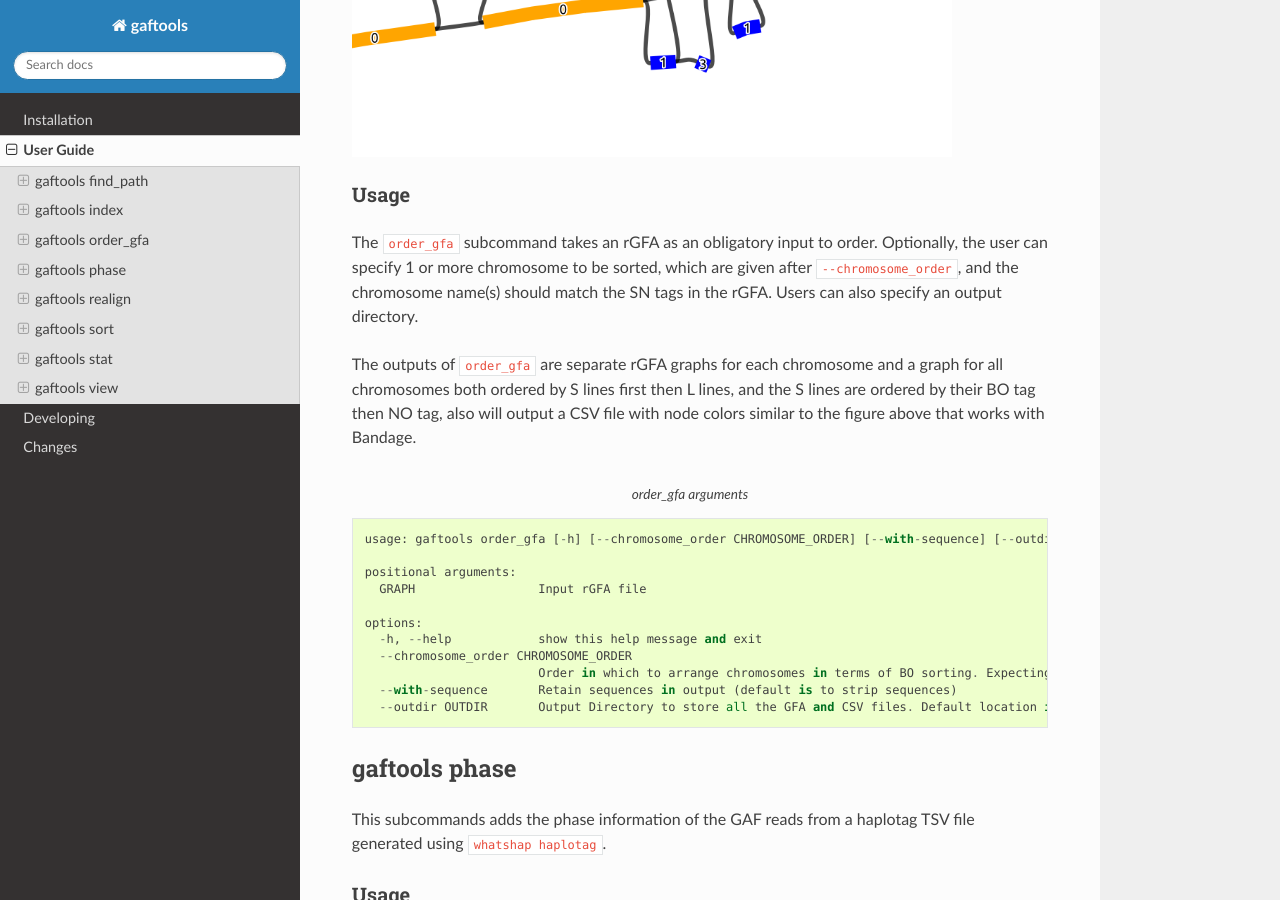
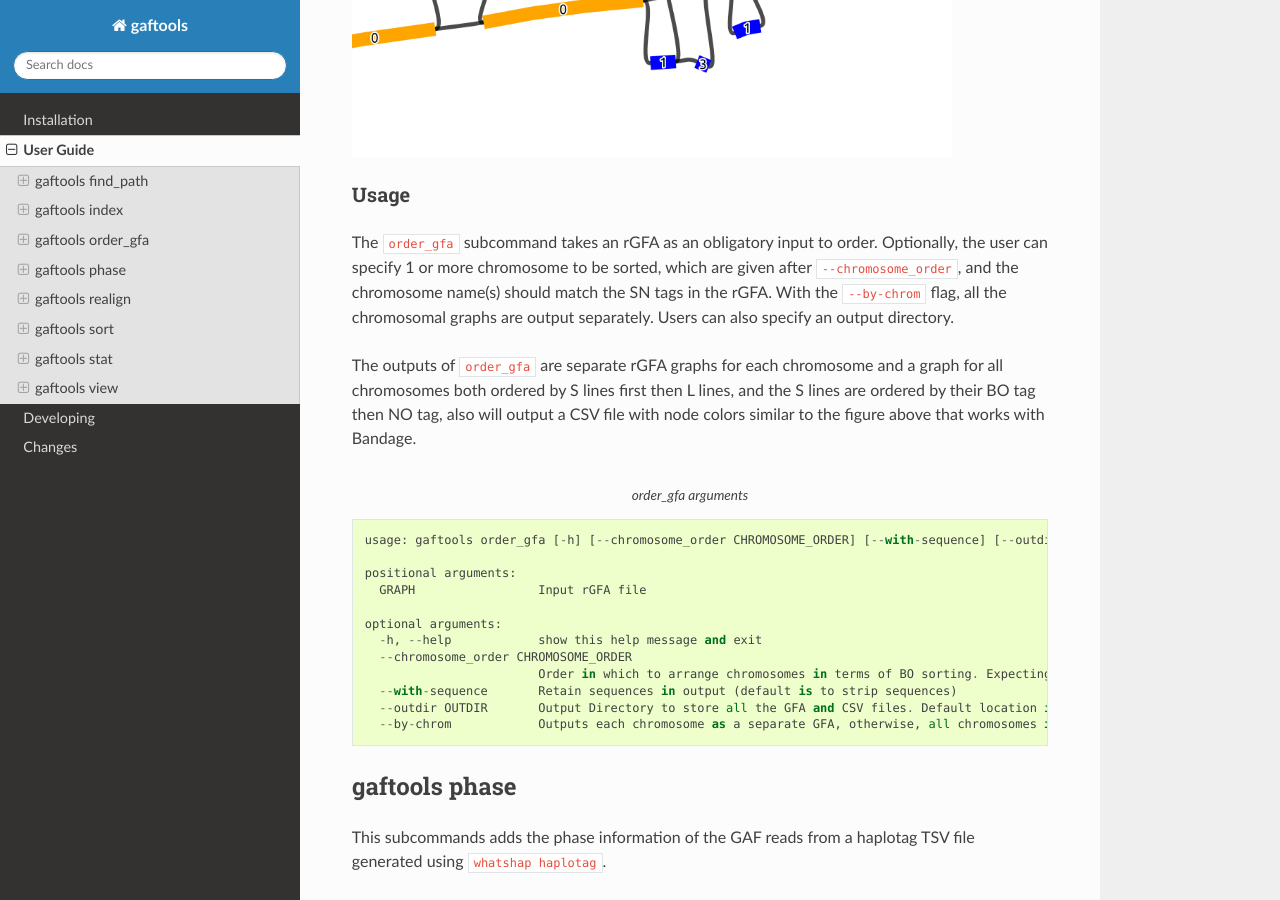
Before and after one commit to marschall-lab/gaftools, a Sphinx documentation site: the page built from docs/guide.rst, in a window 1280 px wide and 900 px high, scrolled down 3178 px. Built offline with Sphinx 7.4.7 and the Read the Docs theme 3.1.0, drawn with Linux system fonts in a browser that asks for light colours; the version number could not be read and is left out.

Commit message:
updated order_gfa documentation

```diff
--- a/docs/guide.rst
+++ b/docs/guide.rst
@@ -129,6 +129,7 @@ Usage
 -----
 The :code:`order_gfa` subcommand takes an rGFA as an obligatory input to order. Optionally, the user can specify 1 or more chromosome to be sorted,
 which are given after :code:`--chromosome_order`, and the chromosome name(s) should match the SN tags in the rGFA.
+With the :code:`--by-chrom` flag, all the chromosomal graphs are output separately.
 Users can also specify an output directory.
 
 The outputs of :code:`order_gfa` are separate rGFA graphs for each chromosome and a graph for all chromosomes both ordered by S lines first then L lines, and the S lines are ordered by
@@ -137,17 +138,18 @@ their BO tag then NO tag, also will output a CSV file with node colors similar t
 .. code-block::
   :caption: order_gfa arguments
 
-  usage: gaftools order_gfa [-h] [--chromosome_order CHROMOSOME_ORDER] [--with-sequence] [--outdir OUTDIR] GRAPH
+  usage: gaftools order_gfa [-h] [--chromosome_order CHROMOSOME_ORDER] [--with-sequence] [--outdir OUTDIR] [--by-chrom] GRAPH
 
   positional arguments:
     GRAPH                 Input rGFA file
 
-  options:
+  optional arguments:
     -h, --help            show this help message and exit
     --chromosome_order CHROMOSOME_ORDER
                           Order in which to arrange chromosomes in terms of BO sorting. Expecting comma-separated list. Default: chr1,...,chr22,chrX,chrY,chrM
     --with-sequence       Retain sequences in output (default is to strip sequences)
     --outdir OUTDIR       Output Directory to store all the GFA and CSV files. Default location is a "out" folder from the directory of execution.
+    --by-chrom            Outputs each chromosome as a separate GFA, otherwise, all chromosomes in one GFA file
 
 
 .. _gaftools-phase:
```
